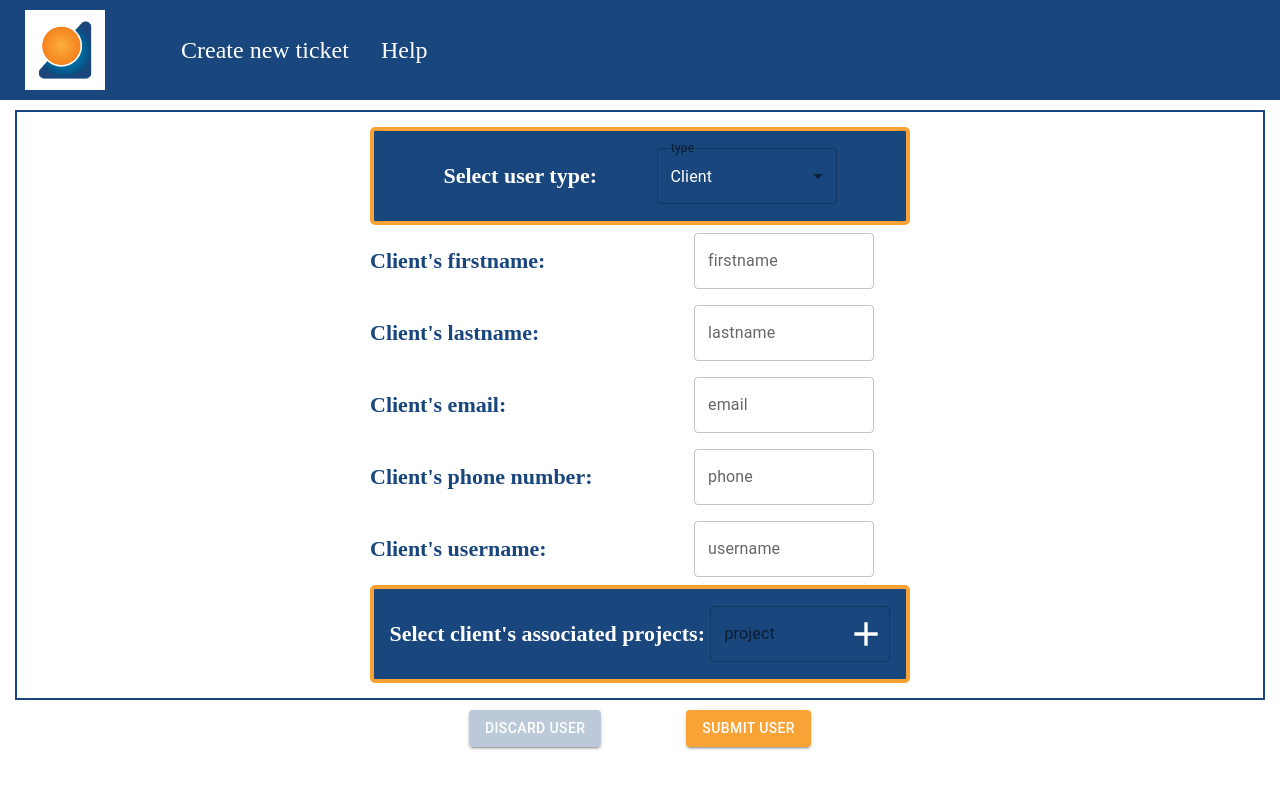
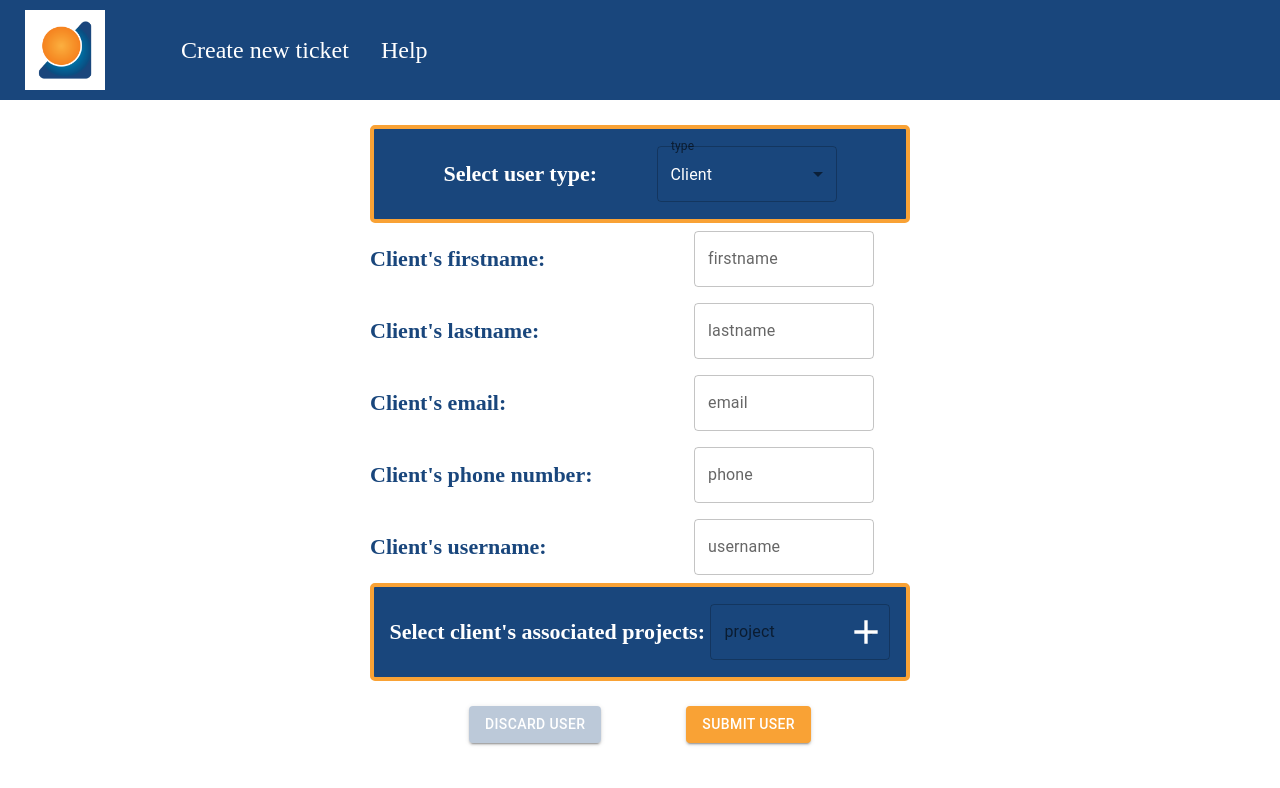
Before and after one commit to steve958/Help-Desk-Sandbox, a React (Vite) app: page /newclient in a window 1280 px wide. Shown: the top 788 px of the page. Built offline with nearby package versions, Linux system fonts and the light colour scheme.

Commit message:
border fixed

```diff
--- a/src/components/adminActions/AdminActions.css
+++ b/src/components/adminActions/AdminActions.css
@@ -14,7 +14,7 @@
     font-weight: 600;
     color: #19467c;
     margin-top: 10px;
-    border: 2px solid #19467c;
+    /* border: 2px solid #19467c; */
     padding: 15px;
     user-select: none;
 }
```
